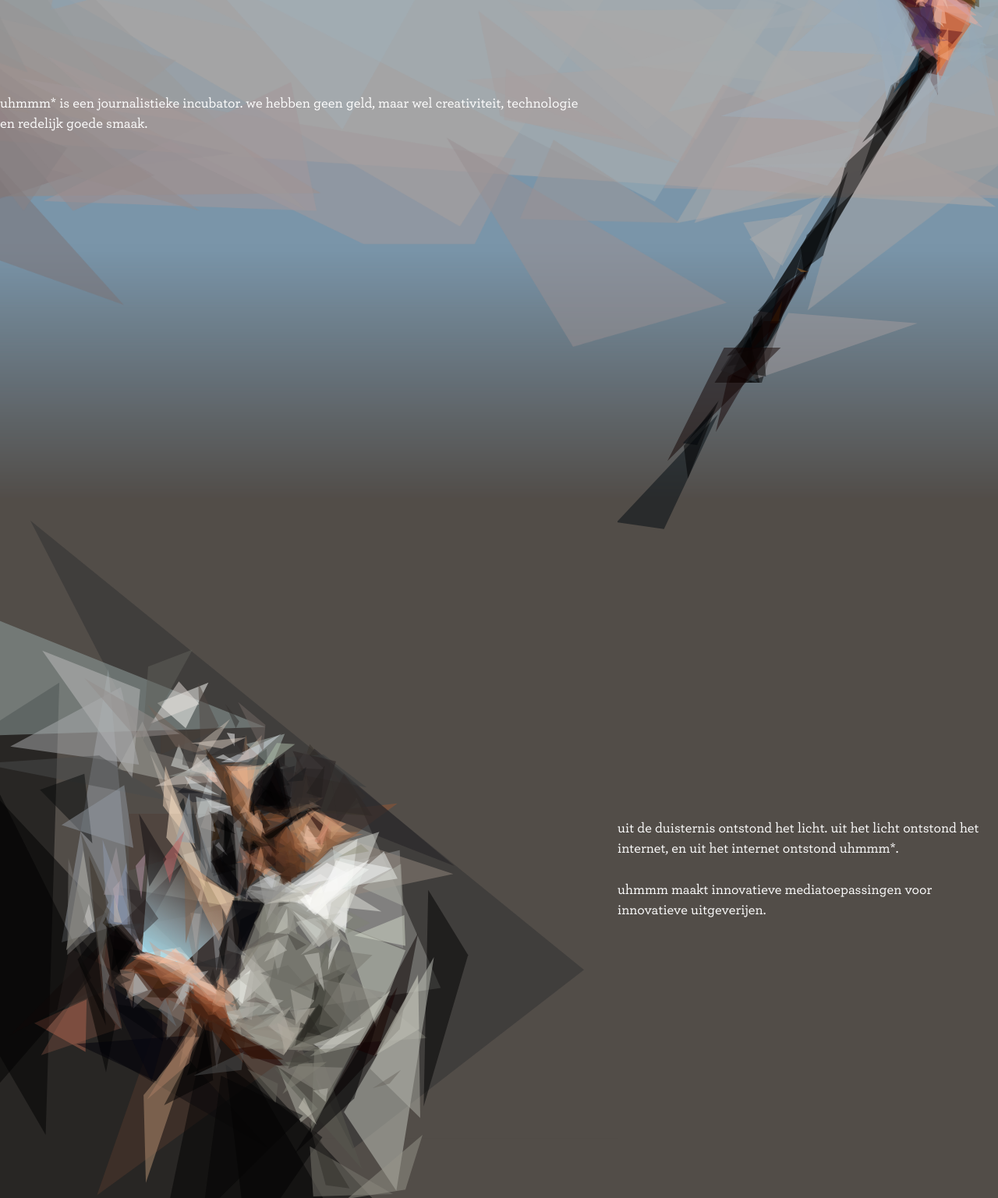
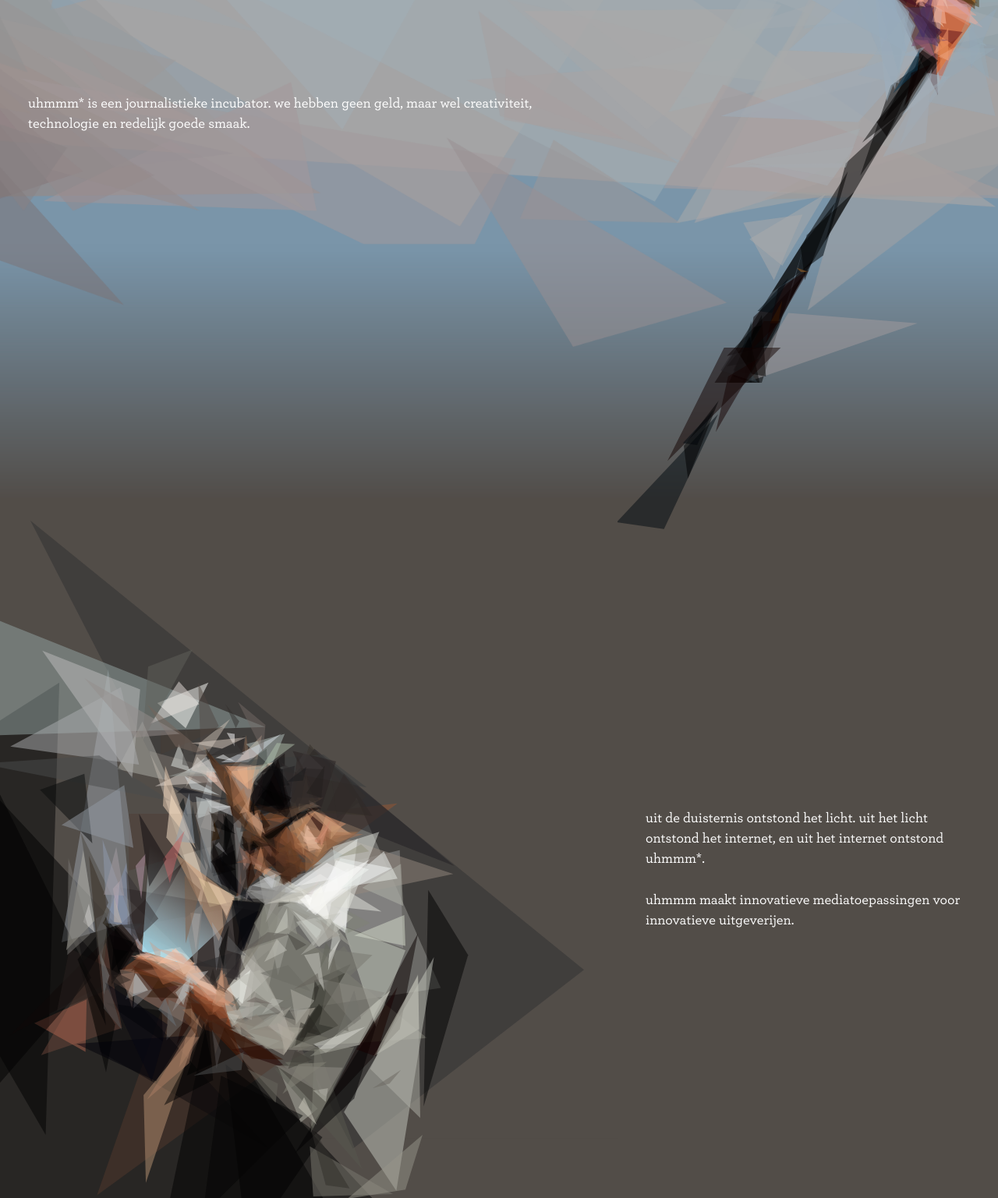
Before and after one commit to uhmmm/uhmmm-site, a Gatsby site: page / in a window 1280 px wide. Shown: the part 480-2017 px from the top of the page at 78% size. Built offline with nearby package versions, Linux system fonts and the light colour scheme; Gatsby itself is replaced by a stand-in of ours.

Commit message:
some padding

```diff
--- a/src/pages/index.js
+++ b/src/pages/index.js
@@ -27,17 +27,19 @@ const IndexPage = ({ data }) => {
       <div className={classnames(styles.block, styles.blockLanding)}>
         <Header nav={data.site.siteMetadata.nav} />
         <div className={styles.block_body}>
+          <div className={styles.text}>
             <p>
               uhmmm* is een journalistieke incubator. we hebben geen geld, maar
               wel creativiteit, technologie en redelijk goede smaak.
             </p>
+          </div>
           <img src={stick} alt="" />
         </div>
       </div>
       <div className={classnames(styles.block, styles.blockBrown)}>
         <div className={styles.block_body}>
           <img src={left} alt="" />
-          <div>
+          <div className={styles.text}>
             <p>
               uit de duisternis ontstond het licht. uit het licht ontstond het
               internet, en uit het internet ontstond uhmmm*.
@@ -51,11 +53,13 @@ const IndexPage = ({ data }) => {
       </div>
       <div className={classnames(styles.block, styles.blockBrown)}>
         <div className={styles.block_body}>
+          <div className={styles.text}>
             <p>
               {' '}
-            wij zijn kinderen van onze tijd. we maakten onze eerste websites met
-            Microsoft Frontpage.{' '}
+              wij zijn kinderen van onze tijd. we maakten onze eerste websites
+              met Microsoft Frontpage.{' '}
             </p>
+          </div>
           <img src={right} alt="" />
         </div>
       </div>
--- a/src/pages/index.module.css
+++ b/src/pages/index.module.css
@@ -17,3 +17,7 @@
 .blockBrown {
   background-color: #524d48;
 }
+
+.text {
+  padding: 0 2rem;
+}
```
Lines whose indentation alone changed are shown as unchanged.
